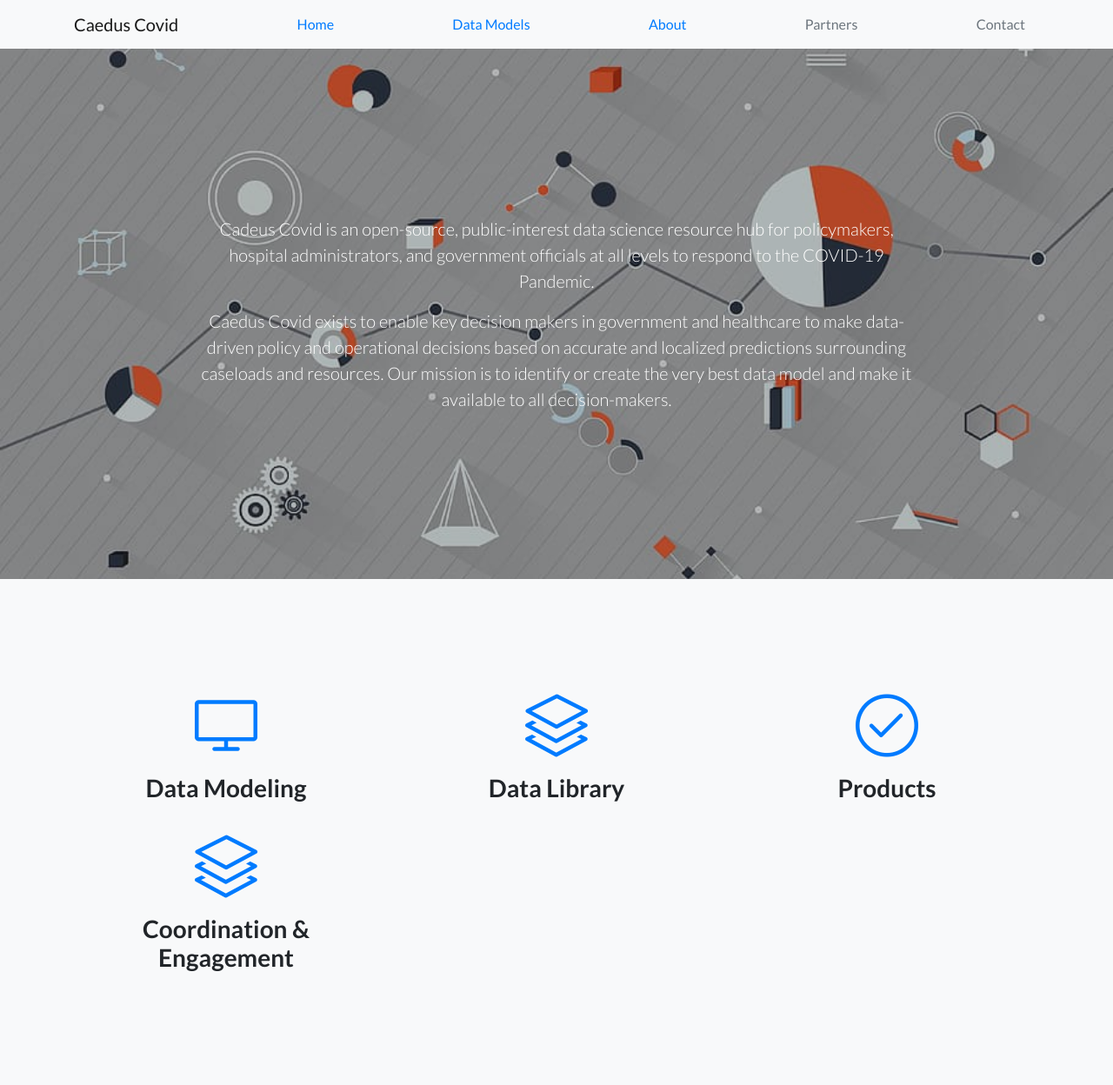
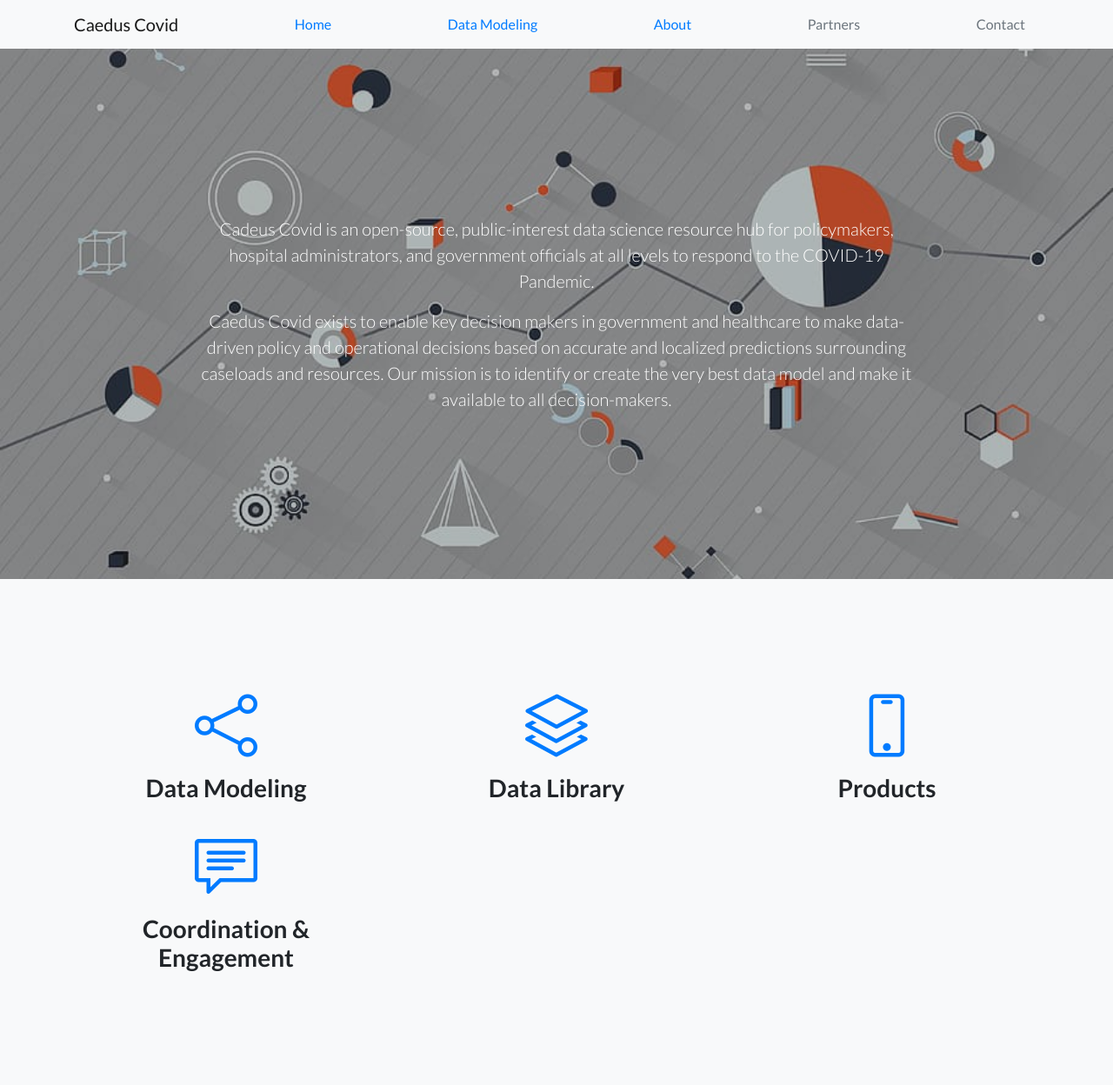
Before and after one commit to rdkap42/caedus-covid, a Flask app: page / in a window 1280 px wide. Shown: the top 1248 px of the page at 87% size. Run offline with Flask 3, Linux system fonts and the light colour scheme; some libraries are stand-ins or nearby versions.

Commit message:
updated layout, products, and datamodels pages

```diff
--- a/webapp/templates/about.html
+++ b/webapp/templates/about.html
@@ -2,16 +2,16 @@
 {%block content%}
 
   <!-- Body -->
-  <div class="col-lg-6">
+  <div class="container">
     <div class="testimonial-item mx-auto mb-5 mb-lg-0">
-      <h3>About Us</h3>
+      <h2 style="text-align:center;white-space:pre-wrap;margin-top: 1rem;margin-bottom: 1rem;">About Us</h2>
       <p class="font-weight-light mb-0">We are the “Data Science Response Team” (DSRT) an all-volunteer coalition of data scientists, research scientists, physicians, and technologists from academia, industry, and the US government.  The DSRT provides a whole-of-society approach to the fight against COVID-19 by leveraging quantitative analysis that provides better insights for policy makers so that more lives may be saved.</p>
       <p></p>
       <p class="font-weight-light mb-0">We have created “Cadeus Covid” platform as an open-source, no-cost data science resource hub for policymakers, hospital administrators, and government officials at all levels to respond to the COVID-19 Pandemic.  Specifically, Caedus Covid exists to enable key decision makers in government and healthcare to make data-driven policy and operational decisions based on accurate and localized predictions surrounding caseloads and resources.</p>
       <p></p>
       <p class="font-weight-light mb-0">DSRT, via the Caedus Covid platform, seeks to collaborate and coordinate with any and all existing efforts to help equip public health and emergency management decision makers with the very best:</p>
       <p class="font-weight-light mb-0">1. Community-level outbreak modeling</p>
-      <p class="font-weight-light mb-0">2. Hospital supply and resource modeling to include beds and ventilators</p>
+      <p class="font-weight-light mb-0;margin-bottom: 1rem;">2. Hospital supply and resource modeling to include beds and ventilators</p>
     </div>
   </div>
 
--- a/webapp/templates/index.html
+++ b/webapp/templates/index.html
@@ -24,7 +24,7 @@
         <div class="col-lg-4">
           <div class="features-icons-item mx-auto mb-5 mb-lg-0 mb-lg-3">
             <div class="features-icons-icon d-flex">
-              <i class="icon-screen-desktop m-auto text-primary"></i>
+              <i class="icon-share m-auto text-primary" onclick="location.href='/data';"></i>
             </div>
             <h3>Data Modeling</h3>
           </div>
@@ -40,7 +40,7 @@
         <div class="col-lg-4">
           <div class="features-icons-item mx-auto mb-0 mb-lg-3">
             <div class="features-icons-icon d-flex">
-              <i class="icon-check m-auto text-primary"></i>
+              <i class="icon-screen-smartphone m-auto text-primary" onclick="location.href='/products';"></i>
             </div>
             <h3>Products</h3>
           </div>
@@ -48,7 +48,7 @@
         <div class="col-lg-4">
           <div class="features-icons-item mx-auto mb-5 mb-lg-0 mb-lg-3">
             <div class="features-icons-icon d-flex">
-              <i class="icon-layers m-auto text-primary"></i>
+              <i class="icon-speech m-auto text-primary"></i>
             </div>
             <h3>Coordination & Engagement</h3>
           </div>
--- a/webapp/templates/layout.html
+++ b/webapp/templates/layout.html
@@ -30,7 +30,7 @@
     <div class="container">
       <a class="navbar-brand" href="{{ url_for('index') }}">Caedus Covid</a>
       <a class="nav-link" href="{{ url_for('index') }}">Home</a>
-      <a class="nav-link" href="{{ url_for('data') }}">Data Models</a>
+      <a class="nav-link" href="{{ url_for('data') }}">Data Modeling</a>
       <a class="nav-link" href="{{ url_for('about') }}">About</a>
       <a class="nav-link disabled" href="#">Partners</a>
       <a class="nav-link disabled" href="#">Contact</a>
```
Also changed, not shown: webapp/templates/data_models.html (+13 -2 lines), webapp/templates/products.html (+19 -0 lines), webapp/static/img/covidnearme.jpg (added).
